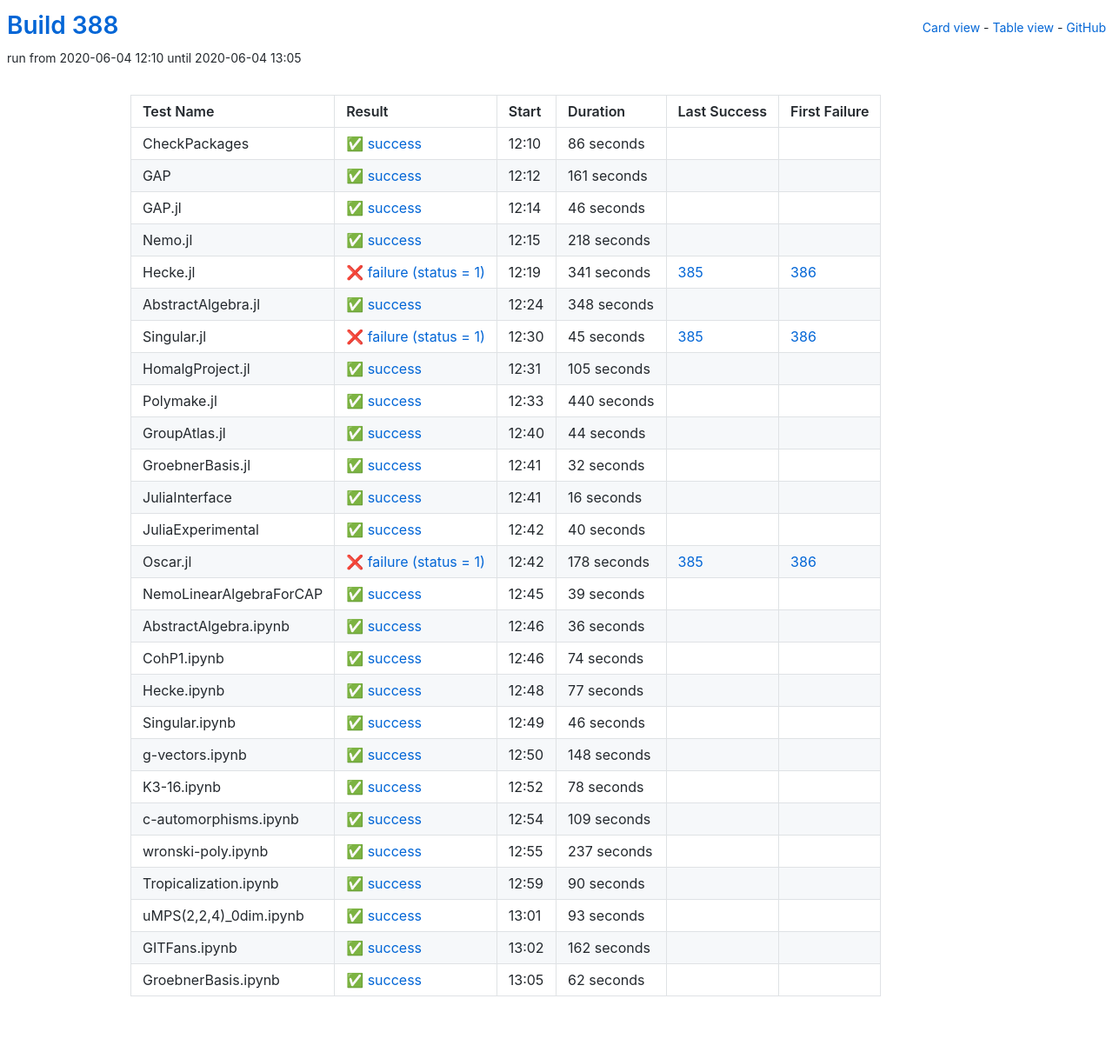
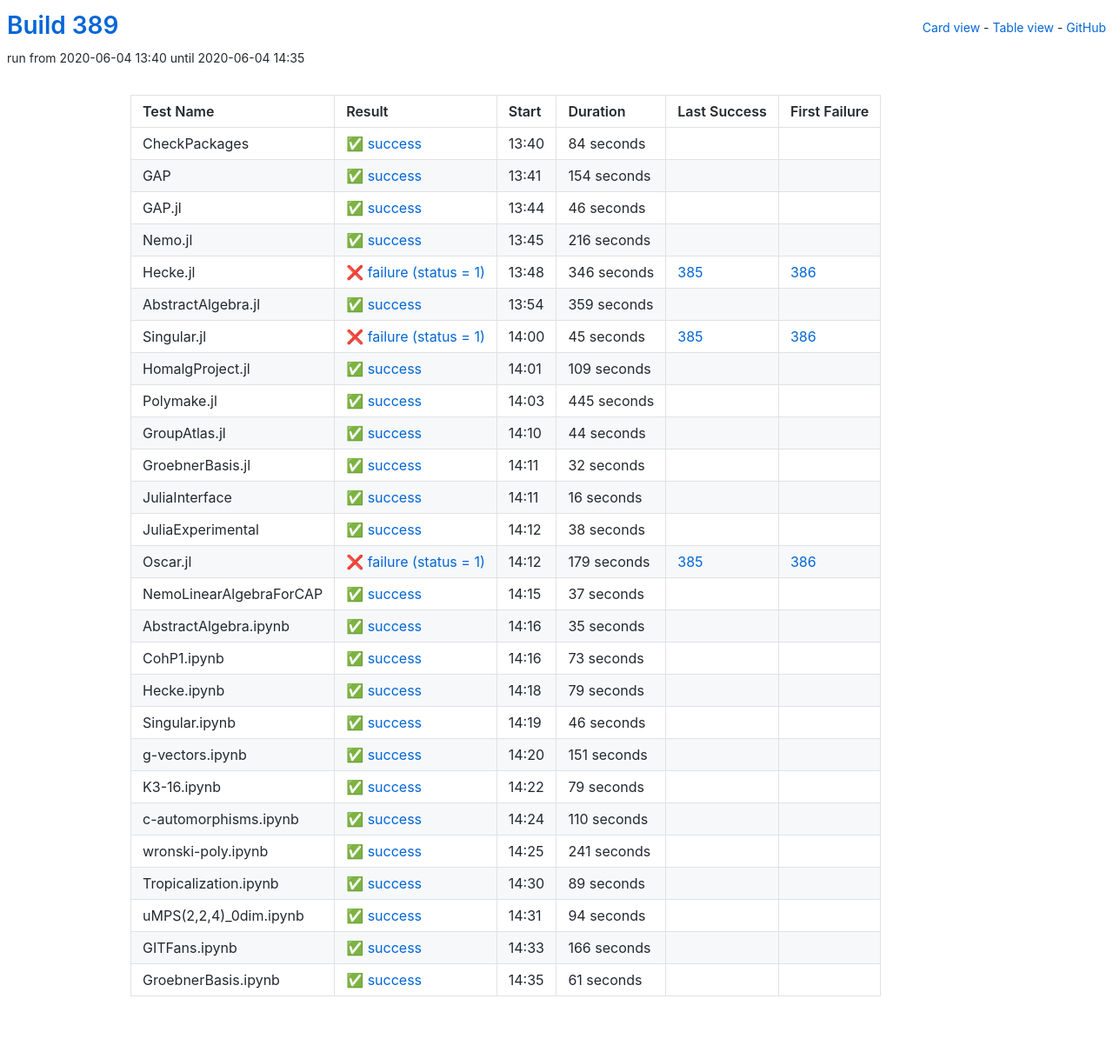
Before and after one commit to oscar-system/oscar-ci-status-1.4, a Jekyll site: the page built from table.html, in a window 1280 px wide. Shown: the whole page at 87% size. Built offline with Jekyll 4.4.1, drawn with Linux system fonts in a browser that asks for light colours.

Commit message:
Build 389

```diff
--- a/_data/ci.yml
+++ b/_data/ci.yml
@@ -1,29 +1,29 @@
-build: 388
-build_url: https://oscarci.mathematik.uni-kl.de/job/oscar-julia-1.4/388/
+build: 389
+build_url: https://oscarci.mathematik.uni-kl.de/job/oscar-julia-1.4/389/
 job: oscar-julia-1.4
 tests:
-- duration: 86
+- duration: 84
   exitcode: 0
   first_failure: false
   first_failure_url: null
   id: checkpackages
   last_success: false
   last_success_url: null
-  log: https://oscarci.mathematik.uni-kl.de/job/oscar-julia-1.4/388/artifact/logs/build-388/CheckPackages.log
+  log: https://oscarci.mathematik.uni-kl.de/job/oscar-julia-1.4/389/artifact/logs/build-389/CheckPackages.log
   name: CheckPackages
-  start: 2020-06-04 12:10
+  start: 2020-06-04 13:40
   status: success
   success: true
-- duration: 161
+- duration: 154
   exitcode: 0
   first_failure: false
   first_failure_url: null
   id: gap
   last_success: false
   last_success_url: null
-  log: https://oscarci.mathematik.uni-kl.de/job/oscar-julia-1.4/388/artifact/logs/build-388/GAP.log
+  log: https://oscarci.mathematik.uni-kl.de/job/oscar-julia-1.4/389/artifact/logs/build-389/GAP.log
   name: GAP
-  start: 2020-06-04 12:12
+  start: 2020-06-04 13:41
   status: success
   success: true
 - duration: 46
@@ -33,45 +33,45 @@ tests:
   id: gap-jl
   last_success: false
   last_success_url: null
-  log: https://oscarci.mathematik.uni-kl.de/job/oscar-julia-1.4/388/artifact/logs/build-388/GAP.jl.log
+  log: https://oscarci.mathematik.uni-kl.de/job/oscar-julia-1.4/389/artifact/logs/build-389/GAP.jl.log
   name: GAP.jl
-  start: 2020-06-04 12:14
+  start: 2020-06-04 13:44
   status: success
   success: true
-- duration: 218
+- duration: 216
   exitcode: 0
   first_failure: false
   first_failure_url: null
   id: nemo-jl
   last_success: false
   last_success_url: null
-  log: https://oscarci.mathematik.uni-kl.de/job/oscar-julia-1.4/388/artifact/logs/build-388/Nemo.jl.log
+  log: https://oscarci.mathematik.uni-kl.de/job/oscar-julia-1.4/389/artifact/logs/build-389/Nemo.jl.log
   name: Nemo.jl
-  start: 2020-06-04 12:15
+  start: 2020-06-04 13:45
   status: success
   success: true
-- duration: 341
+- duration: 346
   exitcode: 1
   first_failure: 386
   first_failure_url: https://oscarci.mathematik.uni-kl.de/job/oscar-julia-1.4/386/
   id: hecke-jl
   last_success: 385
   last_success_url: https://oscarci.mathematik.uni-kl.de/job/oscar-julia-1.4/385/
-  log: https://oscarci.mathematik.uni-kl.de/job/oscar-julia-1.4/388/artifact/logs/build-388/Hecke.jl.log
+  log: https://oscarci.mathematik.uni-kl.de/job/oscar-julia-1.4/389/artifact/logs/build-389/Hecke.jl.log
   name: Hecke.jl
-  start: 2020-06-04 12:19
+  start: 2020-06-04 13:48
   status: failure
   success: false
-- duration: 348
+- duration: 359
   exitcode: 0
   first_failure: false
   first_failure_url: null
   id: abstractalgebra-jl
   last_success: false
   last_success_url: null
-  log: https://oscarci.mathematik.uni-kl.de/job/oscar-julia-1.4/388/artifact/logs/build-388/AbstractAlgebra.jl.log
+  log: https://oscarci.mathematik.uni-kl.de/job/oscar-julia-1.4/389/artifact/logs/build-389/AbstractAlgebra.jl.log
   name: AbstractAlgebra.jl
-  start: 2020-06-04 12:24
+  start: 2020-06-04 13:54
   status: success
   success: true
 - duration: 45
@@ -81,33 +81,33 @@ tests:
   id: singular-jl
   last_success: 385
   last_success_url: https://oscarci.mathematik.uni-kl.de/job/oscar-julia-1.4/385/
-  log: https://oscarci.mathematik.uni-kl.de/job/oscar-julia-1.4/388/artifact/logs/build-388/Singular.jl.log
+  log: https://oscarci.mathematik.uni-kl.de/job/oscar-julia-1.4/389/artifact/logs/build-389/Singular.jl.log
   name: Singular.jl
-  start: 2020-06-04 12:30
+  start: 2020-06-04 14:00
   status: failure
   success: false
-- duration: 105
+- duration: 109
   exitcode: 0
   first_failure: false
   first_failure_url: null
   id: homalgproject-jl
   last_success: false
   last_success_url: null
-  log: https://oscarci.mathematik.uni-kl.de/job/oscar-julia-1.4/388/artifact/logs/build-388/HomalgProject.jl.log
+  log: https://oscarci.mathematik.uni-kl.de/job/oscar-julia-1.4/389/artifact/logs/build-389/HomalgProject.jl.log
   name: HomalgProject.jl
-  start: 2020-06-04 12:31
+  start: 2020-06-04 14:01
   status: success
   success: true
-- duration: 440
+- duration: 445
   exitcode: 0
   first_failure: false
   first_failure_url: null
   id: polymake-jl
   last_success: false
   last_success_url: null
-  log: https://oscarci.mathematik.uni-kl.de/job/oscar-julia-1.4/388/artifact/logs/build-388/Polymake.jl.log
+  log: https://oscarci.mathematik.uni-kl.de/job/oscar-julia-1.4/389/artifact/logs/build-389/Polymake.jl.log
   name: Polymake.jl
-  start: 2020-06-04 12:33
+  start: 2020-06-04 14:03
   status: success
   success: true
 - duration: 44
@@ -117,9 +117,9 @@ tests:
   id: groupatlas-jl
   last_success: false
   last_success_url: null
-  log: https://oscarci.mathematik.uni-kl.de/job/oscar-julia-1.4/388/artifact/logs/build-388/GroupAtlas.jl.log
+  log: https://oscarci.mathematik.uni-kl.de/job/oscar-julia-1.4/389/artifact/logs/build-389/GroupAtlas.jl.log
   name: GroupAtlas.jl
-  start: 2020-06-04 12:40
+  start: 2020-06-04 14:10
   status: success
   success: true
 - duration: 32
@@ -129,9 +129,9 @@ tests:
   id: groebnerbasis-jl
   last_success: false
   last_success_url: null
-  log: https://oscarci.mathematik.uni-kl.de/job/oscar-julia-1.4/388/artifact/logs/build-388/GroebnerBasis.jl.log
+  log: https://oscarci.mathematik.uni-kl.de/job/oscar-julia-1.4/389/artifact/logs/build-389/GroebnerBasis.jl.log
   name: GroebnerBasis.jl
-  start: 2020-06-04 12:41
+  start: 2020-06-04 14:11
   status: success
   success: true
 - duration: 16
@@ -141,81 +141,81 @@ tests:
   id: juliainterface
   last_success: false
   last_success_url: null
-  log: https://oscarci.mathematik.uni-kl.de/job/oscar-julia-1.4/388/artifact/logs/build-388/JuliaInterface.log
+  log: https://oscarci.mathematik.uni-kl.de/job/oscar-julia-1.4/389/artifact/logs/build-389/JuliaInterface.log
   name: JuliaInterface
-  start: 2020-06-04 12:41
+  start: 2020-06-04 14:11
   status: success
   success: true
-- duration: 40
+- duration: 38
   exitcode: 0
   first_failure: false
   first_failure_url: null
   id: juliaexperimental
   last_success: false
   last_success_url: null
-  log: https://oscarci.mathematik.uni-kl.de/job/oscar-julia-1.4/388/artifact/logs/build-388/JuliaExperimental.log
+  log: https://oscarci.mathematik.uni-kl.de/job/oscar-julia-1.4/389/artifact/logs/build-389/JuliaExperimental.log
   name: JuliaExperimental
-  start: 2020-06-04 12:42
+  start: 2020-06-04 14:12
   status: success
   success: true
-- duration: 178
+- duration: 179
   exitcode: 1
   first_failure: 386
   first_failure_url: https://oscarci.mathematik.uni-kl.de/job/oscar-julia-1.4/386/
   id: oscar-jl
   last_success: 385
   last_success_url: https://oscarci.mathematik.uni-kl.de/job/oscar-julia-1.4/385/
-  log: https://oscarci.mathematik.uni-kl.de/job/oscar-julia-1.4/388/artifact/logs/build-388/Oscar.jl.log
+  log: https://oscarci.mathematik.uni-kl.de/job/oscar-julia-1.4/389/artifact/logs/build-389/Oscar.jl.log
   name: Oscar.jl
-  start: 2020-06-04 12:42
+  start: 2020-06-04 14:12
   status: failure
   success: false
-- duration: 39
+- duration: 37
   exitcode: 0
   first_failure: false
   first_failure_url: null
   id: nemolinearalgebraforcap
   last_success: false
   last_success_url: null
-  log: https://oscarci.mathematik.uni-kl.de/job/oscar-julia-1.4/388/artifact/logs/build-388/NemoLinearAlgebraForCAP.log
+  log: https://oscarci.mathematik.uni-kl.de/job/oscar-julia-1.4/389/artifact/logs/build-389/NemoLinearAlgebraForCAP.log
   name: NemoLinearAlgebraForCAP
-  start: 2020-06-04 12:45
+  start: 2020-06-04 14:15
   status: success
   success: true
-- duration: 36
+- duration: 35
   exitcode: 0
   first_failure: false
   first_failure_url: null
   id: abstractalgebra-ipynb
   last_success: false
   last_success_url: null
-  log: https://oscarci.mathematik.uni-kl.de/job/oscar-julia-1.4/388/artifact/logs/build-388/AbstractAlgebra.ipynb.log
+  log: https://oscarci.mathematik.uni-kl.de/job/oscar-julia-1.4/389/artifact/logs/build-389/AbstractAlgebra.ipynb.log
   name: AbstractAlgebra.ipynb
-  start: 2020-06-04 12:46
+  start: 2020-06-04 14:16
   status: success
   success: true
-- duration: 74
+- duration: 73
   exitcode: 0
   first_failure: false
   first_failure_url: null
   id: cohp1-ipynb
   last_success: false
   last_success_url: null
-  log: https://oscarci.mathematik.uni-kl.de/job/oscar-julia-1.4/388/artifact/logs/build-388/CohP1.ipynb.log
+  log: https://oscarci.mathematik.uni-kl.de/job/oscar-julia-1.4/389/artifact/logs/build-389/CohP1.ipynb.log
   name: CohP1.ipynb
-  start: 2020-06-04 12:46
+  start: 2020-06-04 14:16
   status: success
   success: true
-- duration: 77
+- duration: 79
   exitcode: 0
   first_failure: false
   first_failure_url: null
   id: hecke-ipynb
   last_success: false
   last_success_url: null
-  log: https://oscarci.mathematik.uni-kl.de/job/oscar-julia-1.4/388/artifact/logs/build-388/Hecke.ipynb.log
+  log: https://oscarci.mathematik.uni-kl.de/job/oscar-julia-1.4/389/artifact/logs/build-389/Hecke.ipynb.log
   name: Hecke.ipynb
-  start: 2020-06-04 12:48
+  start: 2020-06-04 14:18
   status: success
   success: true
 - duration: 46
@@ -225,104 +225,104 @@ tests:
   id: singular-ipynb
   last_success: false
   last_success_url: null
-  log: https://oscarci.mathematik.uni-kl.de/job/oscar-julia-1.4/388/artifact/logs/build-388/Singular.ipynb.log
+  log: https://oscarci.mathematik.uni-kl.de/job/oscar-julia-1.4/389/artifact/logs/build-389/Singular.ipynb.log
   name: Singular.ipynb
-  start: 2020-06-04 12:49
+  start: 2020-06-04 14:19
   status: success
   success: true
-- duration: 148
+- duration: 151
   exitcode: 0
   first_failure: false
   first_failure_url: null
   id: g-vectors-ipynb
   last_success: false
   last_success_url: null
-  log: https://oscarci.mathematik.uni-kl.de/job/oscar-julia-1.4/388/artifact/logs/build-388/g-vectors.ipynb.log
+  log: https://oscarci.mathematik.uni-kl.de/job/oscar-julia-1.4/389/artifact/logs/build-389/g-vectors.ipynb.log
   name: g-vectors.ipynb
-  start: 2020-06-04 12:50
+  start: 2020-06-04 14:20
   status: success
   success: true
-- duration: 78
+- duration: 79
   exitcode: 0
   first_failure: false
   first_failure_url: null
   id: k3-16-ipynb
   last_success: false
   last_success_url: null
-  log: https://oscarci.mathematik.uni-kl.de/job/oscar-julia-1.4/388/artifact/logs/build-388/K3-16.ipynb.log
+  log: https://oscarci.mathematik.uni-kl.de/job/oscar-julia-1.4/389/artifact/logs/build-389/K3-16.ipynb.log
   name: K3-16.ipynb
-  start: 2020-06-04 12:52
+  start: 2020-06-04 14:22
   status: success
   success: true
-- duration: 109
+- duration: 110
   exitcode: 0
   first_failure: false
   first_failure_url: null
   id: c-automorphisms-ipynb
   last_success: false
   last_success_url: null
-  log: https://oscarci.mathematik.uni-kl.de/job/oscar-julia-1.4/388/artifact/logs/build-388/c-automorphisms.ipynb.log
+  log: https://oscarci.mathematik.uni-kl.de/job/oscar-julia-1.4/389/artifact/logs/build-389/c-automorphisms.ipynb.log
   name: c-automorphisms.ipynb
-  start: 2020-06-04 12:54
+  start: 2020-06-04 14:24
   status: success
   success: true
-- duration: 237
+- duration: 241
   exitcode: 0
   first_failure: false
   first_failure_url: null
   id: wronski-poly-ipynb
   last_success: false
   last_success_url: null
-  log: https://oscarci.mathematik.uni-kl.de/job/oscar-julia-1.4/388/artifact/logs/build-388/wronski-poly.ipynb.log
+  log: https://oscarci.mathematik.uni-kl.de/job/oscar-julia-1.4/389/artifact/logs/build-389/wronski-poly.ipynb.log
   name: wronski-poly.ipynb
-  start: 2020-06-04 12:55
+  start: 2020-06-04 14:25
   status: success
   success: true
-- duration: 90
+- duration: 89
   exitcode: 0
   first_failure: false
   first_failure_url: null
   id: tropicalization-ipynb
   last_success: false
   last_success_url: null
-  log: https://oscarci.mathematik.uni-kl.de/job/oscar-julia-1.4/388/artifact/logs/build-388/Tropicalization.ipynb.log
+  log: https://oscarci.mathematik.uni-kl.de/job/oscar-julia-1.4/389/artifact/logs/build-389/Tropicalization.ipynb.log
   name: Tropicalization.ipynb
-  start: 2020-06-04 12:59
+  start: 2020-06-04 14:30
   status: success
   success: true
-- duration: 93
+- duration: 94
   exitcode: 0
   first_failure: false
   first_failure_url: null
   id: umps-2-2-4-0dim-ipynb
   last_success: false
   last_success_url: null
-  log: https://oscarci.mathematik.uni-kl.de/job/oscar-julia-1.4/388/artifact/logs/build-388/uMPS-2-2-4-_0dim.ipynb.log
+  log: https://oscarci.mathematik.uni-kl.de/job/oscar-julia-1.4/389/artifact/logs/build-389/uMPS-2-2-4-_0dim.ipynb.log
   name: uMPS(2,2,4)_0dim.ipynb
-  start: 2020-06-04 13:01
+  start: 2020-06-04 14:31
   status: success
   success: true
-- duration: 162
+- duration: 166
   exitcode: 0
   first_failure: false
   first_failure_url: null
   id: gitfans-ipynb
   last_success: false
   last_success_url: null
-  log: https://oscarci.mathematik.uni-kl.de/job/oscar-julia-1.4/388/artifact/logs/build-388/GITFans.ipynb.log
+  log: https://oscarci.mathematik.uni-kl.de/job/oscar-julia-1.4/389/artifact/logs/build-389/GITFans.ipynb.log
   name: GITFans.ipynb
-  start: 2020-06-04 13:02
+  start: 2020-06-04 14:33
   status: success
   success: true
-- duration: 62
+- duration: 61
   exitcode: 0
   first_failure: false
   first_failure_url: null
   id: groebnerbasis-ipynb
   last_success: false
   last_success_url: null
-  log: https://oscarci.mathematik.uni-kl.de/job/oscar-julia-1.4/388/artifact/logs/build-388/GroebnerBasis.ipynb.log
+  log: https://oscarci.mathematik.uni-kl.de/job/oscar-julia-1.4/389/artifact/logs/build-389/GroebnerBasis.ipynb.log
   name: GroebnerBasis.ipynb
-  start: 2020-06-04 13:05
+  start: 2020-06-04 14:35
   status: success
   success: true
```
Also changed, not shown: README.md.
